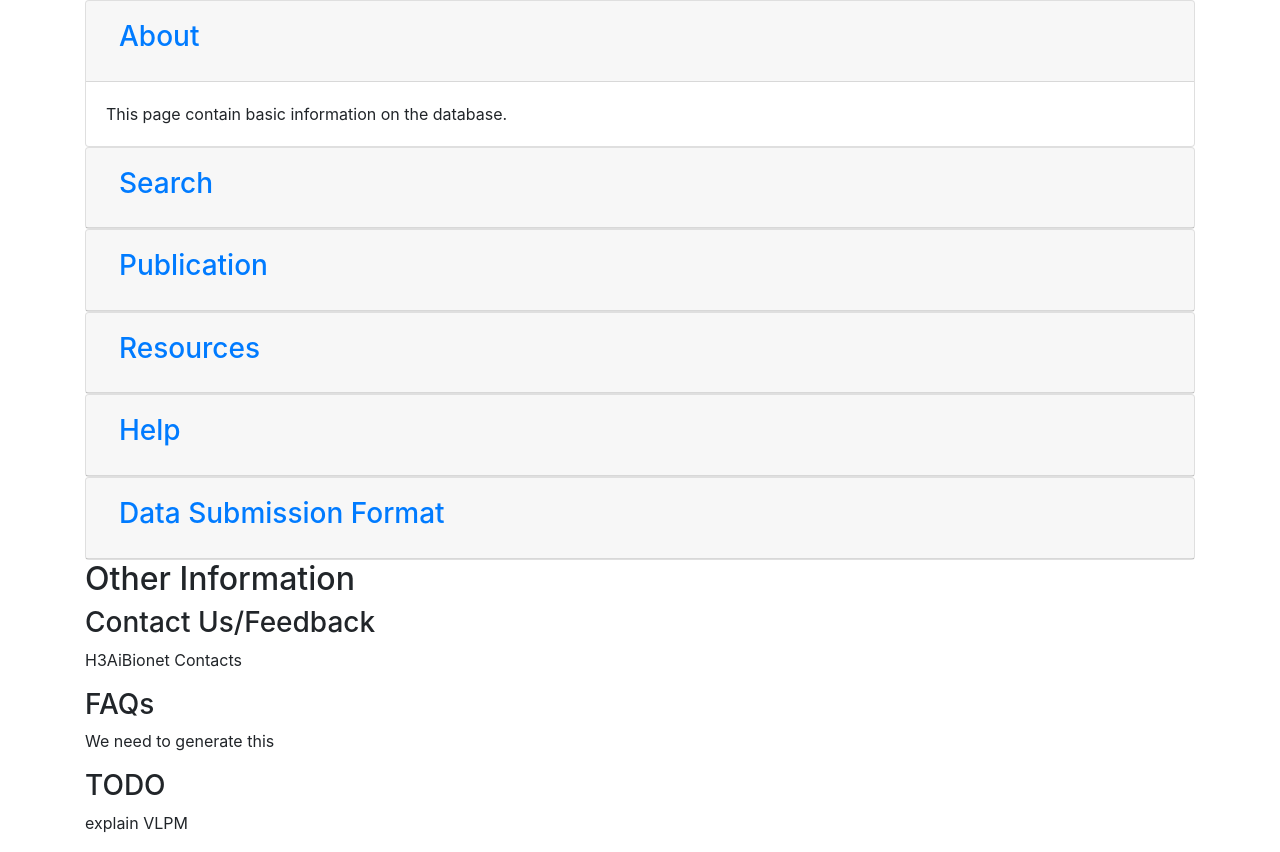
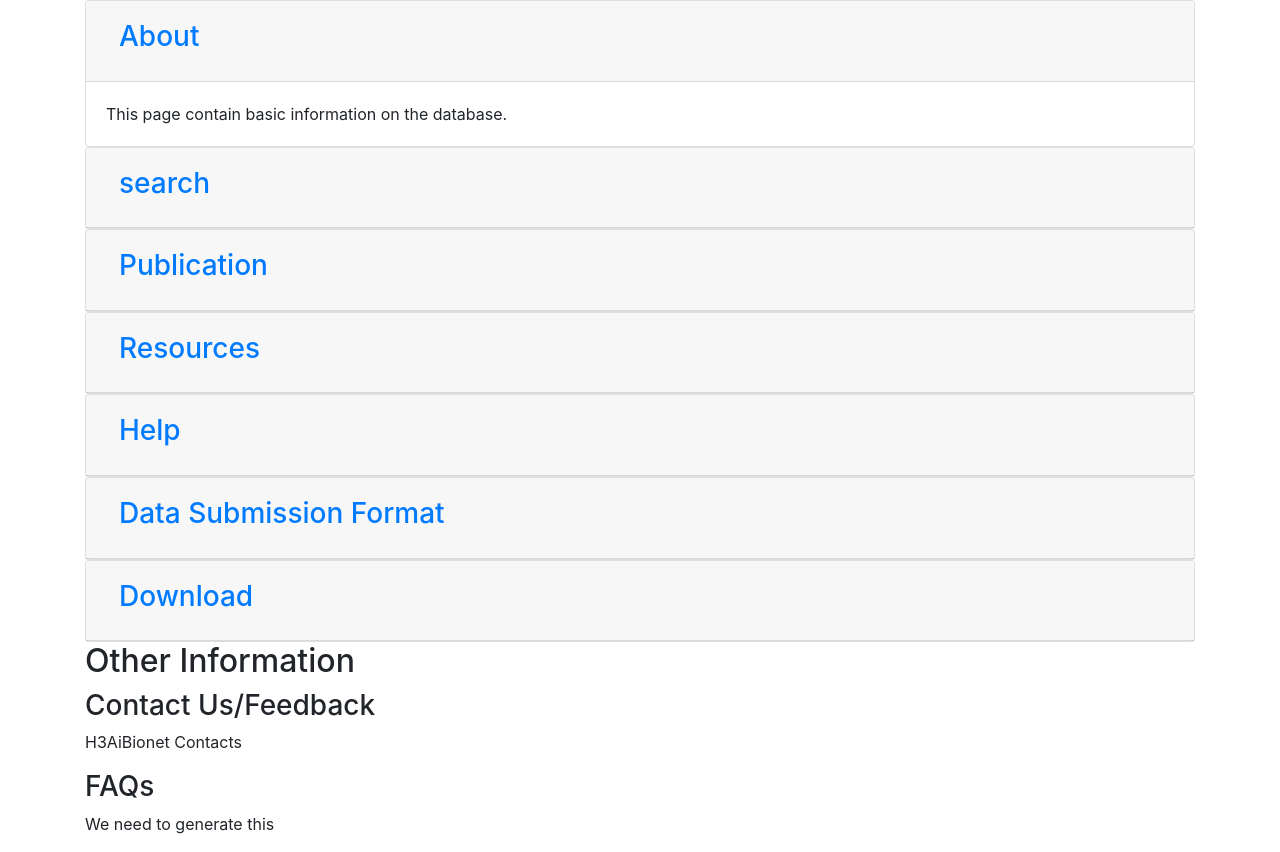
Before and after one commit to h3abionet/african_microbiome_portal, a Django app: page /help/ in a window 1280 px wide. Shown: the part 56-908 px from the top of the page. Run offline with Django 3.2, Linux system fonts and the light colour scheme; some libraries are stand-ins or nearby versions.

Commit message:
help update

```diff
--- a/MicroBiome/templates/help.html
+++ b/MicroBiome/templates/help.html
@@ -37,24 +37,24 @@
 
 
 <div class="card">
-        <div class="card-header" id="headingTwo">
+<div class="card-header" id="headingtwo">
 <h5 class="mb-0">
-                <button class="btn btn-link collapsed" data-toggle="collapse" data-target="#collapseTwo" aria-expanded="false" aria-controls="collapseTwo">
-					<H3>Search</H3>
+<button class="btn btn-link collapsed" data-toggle="collapse" data-target="#collapsetwo" aria-expanded="false" aria-controls="collapsetwo">
+<h3>search</h3>
 </button>
 </h5>
 </div>
-        <div id="collapseTwo" class="collapse" aria-labelledby="headingTwo" data-parent="#accordion">
+<div id="collapsetwo" class="collapse" aria-labelledby="headingtwo" data-parent="#accordion">
 <div class="card-body">
 
-                <p>This is the home page. It is divided in to two pannels: Pannel A is Search forms and pannel B is the graphical overview of the data in the database.</p>
-                <img src="{% static " img/Searchpage.png " %}" class="rounded" alt="Search page" style="width:100%;">
-                <p>Search form accepts multiple keywords, seprated with tab key. Empty search form for all the results.</p>
-                <p>Overview pannel is divided into 5 sub-pannels providing graphical overview of sample collection geographical location, heath contions of individuals, sequencing platform, sample collection body site and assay used in the study.
+<p>this is the home page. it is divided in to two pannels: pannel a is search forms and pannel b is the graphical overview of the data in the database.</p>
+<img src="{% static " img/searchpage.png " %}" class="rounded" alt="search page" style="width:100%;">
+<p>search form accepts multiple keywords, seprated with tab key. empty search form for all the results.</p>
+<p>overview pannel is divided into 5 sub-pannels providing graphical overview of sample collection geographical location, heath contions of individuals, sequencing platform, sample collection body site and assay used in the study.
 </p>
-                <p>Query results are provided as table. However, due to large number of columns, most of the information are hidden and cab accessed by clicking "+" on the left of each row. Result can also be acquired using imbedded links in the summary
-                    pannel. Result can be further filtered using the form on the right top corner of the table.</p>
-                <img src="{% static " img/Results.png " %}" class="rounded" alt="Results page" style="width:100%;">
+<p>query results are provided as table. however, due to large number of columns, most of the information are hidden and cab accessed by clicking "+" on the left of each row. result can also be acquired using imbedded links in the summary
+pannel. result can be further filtered using the form on the right top corner of the table.</p>
+<img src="{% static " img/results.png " %}" class="rounded" alt="results page" style="width:100%;">
 
 
 </div>
@@ -157,6 +157,26 @@
 </div>
 </div>
 
+<div class="card">
+<div class="card-header" id="headingSeven">
+<h5 class="mb-0">
+<button class="btn btn-link collapsed" data-toggle="collapse" data-target="#collapsetwo" aria-expanded="false" aria-controls="collapseSeven">
+<h3>Download</h3>
+</button>
+</h5>
+</div>
+<div id="collapseSeven" class="collapse" aria-labelledby="headingSeven" data-parent="#accordion">
+<div class="card-body">
+
+<p><a href="">Click Me</a> to download whole dataset.</p>
+
+
+</div>
+</div>
+</div>
+
+
+
 
 
 
```
Lines whose indentation alone changed are shown as unchanged.
